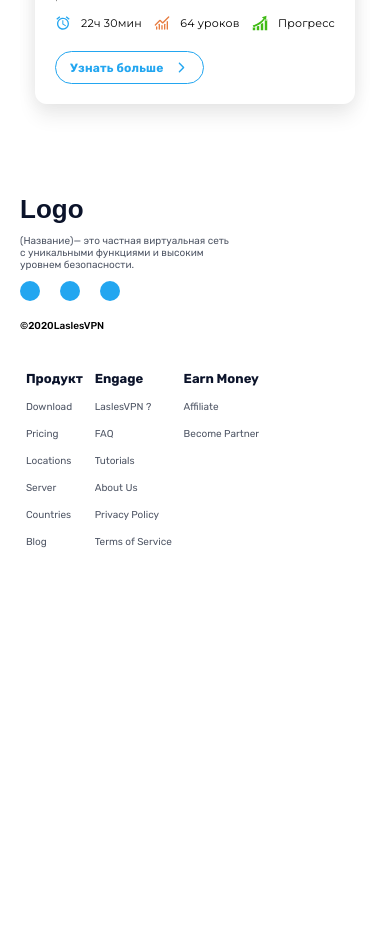
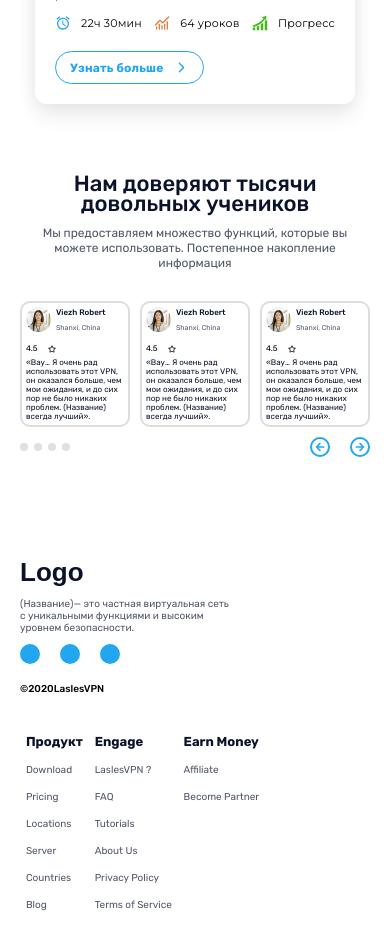
Before and after one commit to aiym18/motion_web_site, a Next.js app: page / in a window 390 px wide. Shown: the part 3480-4411 px from the top of the page. Before the commit the page ends 4088 px from the top, so only its background shows below. Built offline with nearby package versions, Linux system fonts and the light colour scheme.

Commit message:
feature/comments

```diff
--- a/src/components/pages/mainPage/components/Home.tsx
+++ b/src/components/pages/mainPage/components/Home.tsx
@@ -3,6 +3,7 @@ import Hero from "./hero/Hero";
 import AboutCard from "./about/AboutCard";
 import Why from "./why/Why";
 import ExtraCourses from "./extra_courses/ExtraCourses";
+import Comments from "./comments/Comments";
 
 const Home = () => {
   return (
@@ -11,6 +12,7 @@ const Home = () => {
       <AboutCard />
       <Why />
       <ExtraCourses />
+      <Comments />
     </div>
   );
 };
--- /dev/null
+++ b/src/components/pages/mainPage/components/comments/Comments.module.scss
@@ -0,0 +1,182 @@
+#comments {
+  padding: 100px 0;
+  .comments {
+    display: flex;
+    align-items: center;
+    flex-direction: column;
+    text-align: center;
+    h1 {
+      font-weight: 500;
+      color: #0b132a;
+      width: 40%;
+      font-size: 35px;
+      line-height: 50px;
+    }
+    p {
+      width: 40%;
+      padding: 20px 0 60px 0;
+      font-weight: 400;
+      color: #4f5665;
+      font-size: 16px;
+      line-height: 30px;
+    }
+    .swiper {
+      width: 100%;
+      .cards {
+        display: flex;
+        justify-content: space-between;
+      }
+    }
+    .conductor {
+      display: flex;
+      justify-content: space-between;
+      margin: 50px 0 0 0;
+      .count {
+        display: flex;
+        gap: 10px;
+        align-items: center;
+        span {
+          width: 15px;
+          height: 15px;
+          background: #dde0e4;
+          border-radius: 50%;
+          transition: 0.3s;
+        }
+        span:hover {
+          width: 45px;
+          background-color: #23a6f0;
+          border-radius: 12px;
+        }
+      }
+      .arrows {
+        display: flex;
+        gap: 20px;
+        .circle {
+          display: flex;
+          align-items: center;
+          justify-content: center;
+          width: 60px;
+          height: 60px;
+          border-radius: 50%;
+          border: 2px solid #23a6f0;
+          color: #23a6f0;
+          font-size: 20px;
+          transition: 0.2s;
+        }
+        .circle:hover {
+          background: #23a6f0;
+          color: white;
+        }
+      }
+    }
+  }
+}
+
+@media (max-width: 1140px) {
+  #comments {
+    padding: 50px 0;
+    .comments {
+      h1 {
+        width: 45%;
+      }
+      p {
+        width: 60%;
+      }
+    }
+  }
+}
+
+@media (max-width: 940px) {
+  #comments {
+    padding: 40px 0;
+    .comments {
+      h1 {
+        width: 60%;
+        font-size: 30px;
+      }
+      p {
+        width: 70%;
+        font-size: 15px;
+      }
+    }
+  }
+}
+
+@media (max-width: 790px) {
+  #comments {
+    padding: 40px 0;
+    .comments {
+      h1 {
+        width: 60%;
+        font-size: 27px;
+        line-height: 30px;
+      }
+      p {
+        width: 70%;
+        font-size: 14px;
+        line-height: 19px;
+        padding: 12px 0 30px 0;
+      }
+      .swiper {
+        .cards {
+          gap: 10px;
+        }
+        .conductor {
+          margin: 30px 0 0 0;
+          .count {
+            gap: 6px;
+            span {
+              width: 13px;
+              height: 13px;
+            }
+            span:hover {
+              width: 30px;
+            }
+          }
+          .arrows {
+            .circle {
+              width: 40px;
+              height: 40px;
+              font-size: 17px;
+            }
+          }
+        }
+      }
+    }
+  }
+}
+
+@media (max-width: 520px) {
+  #comments {
+    .comments {
+      h1 {
+        font-size: 22px;
+        width: 80%;
+        line-height: 20px;
+      }
+      p {
+        width: 90%;
+        font-size: 12px;
+        line-height: 15px;
+      }
+      .swiper {
+        .conductor {
+          margin: 10px 0 0 0;
+          .count {
+            span {
+              width: 8px;
+              height: 8px;
+            }
+          }
+          .arrows {
+            .circle {
+              width: 20px;
+              height: 20px;
+              font-size: 10px;
+            }
+          }
+        }
+      }
+    }
+  }
+}
--- /dev/null
+++ b/src/components/pages/mainPage/components/comments/Comments.tsx
@@ -0,0 +1,45 @@
+import React from "react";
+import s from "./Comments.module.scss";
+import { FaArrowLeft, FaArrowRight } from "react-icons/fa";
+import Comment from "@/ui/comment/Comment";
+
+const Comments = () => {
+  return (
+    <section id={s.comments}>
+      <div className="container">
+        <div className={s.comments}>
+          <h1>Нам доверяют тысячи довольных учеников</h1>
+          <p>
+            Мы предоставляем множество функций, которые вы можете использовать.
+            Постепенное накопление информация{" "}
+          </p>
+          <div className={s.swiper}>
+            <div className={s.cards}>
+              <Comment />
+              <Comment />
+              <Comment />
+            </div>
+            <div className={s.conductor}>
+              <div className={s.count}>
+                <span></span>
+                <span></span>
+                <span></span>
+                <span></span>
+              </div>
+              <div className={s.arrows}>
+                <div className={s.circle}>
+                  <FaArrowLeft />
+                </div>
+                <div className={s.circle}>
+                  <FaArrowRight />
+                </div>
+              </div>
+            </div>
+          </div>
+        </div>
+      </div>
+    </section>
+  );
+};
+
+export default Comments;
--- /dev/null
+++ b/src/ui/comment/Comment.module.scss
@@ -0,0 +1,188 @@
+#card {
+  width: 400px;
+  height: auto;
+  border: 2px solid #dddddd;
+  border-radius: 10px;
+  padding: 30px;
+  .card_title {
+    display: flex;
+    justify-content: space-between;
+    .card_title_ava {
+      display: flex;
+      align-items: center;
+      gap: 21px;
+      div {
+        display: flex;
+        flex-direction: column;
+        gap: 6px;
+        text-align: left;
+        h5 {
+          font-weight: 500;
+          color: #0b132a;
+          font-size: 18px;
+        }
+        h6 {
+          font-weight: 400;
+          color: #4f5665;
+          font-size: 14px;
+        }
+      }
+    }
+    h4 {
+      display: flex;
+      align-items: center;
+      gap: 10px;
+      font-weight: 400;
+      font-size: 16px;
+    }
+  }
+  .text {
+    font-weight: 400 !important;
+    color: #0b132a !important;
+    text-align: left !important;
+    width: 100% !important;
+    font-size: 16px !important;
+    line-height: 30px !important;
+    padding: 20px 0 0 0 !important;
+  }
+}
+
+@media (max-width: 1290px) {
+  #card {
+    width: 30%;
+  }
+}
+
+@media (max-width: 1070px) {
+  #card {
+    width: 30%;
+    .card_title {
+      flex-direction: column;
+      gap: 12px;
+    }
+    .text {
+      font-size: 14px !important;
+      line-height: 22px !important;
+    }
+  }
+}
+
+@media (max-width: 890px) {
+  #card {
+    width: 32%;
+    padding: 20px;
+    .card_title {
+      flex-direction: column;
+      gap: 12px;
+      .card_title_ava {
+        div {
+          h5 {
+            font-size: 15px;
+          }
+          h6 {
+            font-size: 12px;
+          }
+        }
+      }
+      h4 {
+        font-size: 13px;
+      }
+    }
+  }
+}
+
+@media (max-width: 750px) {
+  #card {
+    width: 200px;
+    padding: 10px;
+    .card_title {
+      .card_title_ava {
+        gap: 7px;
+        img {
+          width: 40px;
+          height: 40px;
+        }
+        div {
+          h5 {
+            font-size: 11px;
+          }
+          h6 {
+            font-size: 10px;
+          }
+        }
+      }
+      h4 {
+        font-size: 13px;
+      }
+    }
+    .text {
+      font-size: 12px !important;
+      line-height: 16px !important;
+      padding: 10px 0 0 0 !important;
+    }
+  }
+}
+
+@media (max-width: 520px) {
+  #card {
+    width: 200px;
+    padding: 6px;
+    .card_title {
+      .card_title_ava {
+        gap: 7px;
+        img {
+          width: 30px;
+          height: 30px;
+        }
+        div {
+          h5 {
+            font-size: 10px;
+          }
+          h6 {
+            font-size: 9px;
+          }
+        }
+      }
+      h4 {
+        font-size: 10px;
+      }
+    }
+    .text {
+      font-size: 10px !important;
+      line-height: 13px !important;
+      padding: 6px 0 0 0 !important;
+    }
+  }
+}
+
+@media (max-width: 430px) {
+  #card {
+    width: 200px;
+    padding: 4px;
+    .card_title {
+      .card_title_ava {
+        gap: 5px;
+        img {
+          width: 25px;
+          height: 25px;
+        }
+        div {
+          h5 {
+            font-size: 8px;
+          }
+          h6 {
+            font-size: 7px;
+          }
+        }
+      }
+      h4 {
+        font-size: 8px;
+      }
+    }
+    .text {
+      font-size: 8px !important;
+      line-height: 9px !important;
+      padding: 5px 0 0 0 !important;
+    }
+  }
+}
--- /dev/null
+++ b/src/ui/comment/Comment.tsx
@@ -0,0 +1,31 @@
+import React from "react";
+import { FaRegStar } from "react-icons/fa";
+import s from "./Comment.module.scss";
+import ava from "@/assets/img/avatar.png";
+import Image from "next/image";
+
+const Comment = () => {
+  return (
+    <div id={s.card}>
+      <div className={s.card_title}>
+        <div className={s.card_title_ava}>
+          <Image src={ava} alt="img" />
+          <div className="">
+            <h5>Viezh Robert</h5>
+            <h6>Shanxi, China</h6>
+          </div>
+        </div>
+        <h4>
+          4.5 <FaRegStar />
+        </h4>
+      </div>
+      <p className={s.text}>
+        «Вау… Я очень рад использовать этот VPN, он оказался больше, чем мои
+        ожидания, и до сих пор не было никаких проблем. (Название) всегда
+        лучший».
+      </p>
+    </div>
+  );
+};
+
+export default Comment;
```
Also changed, not shown: src/assets/img/avatar.png (added).
